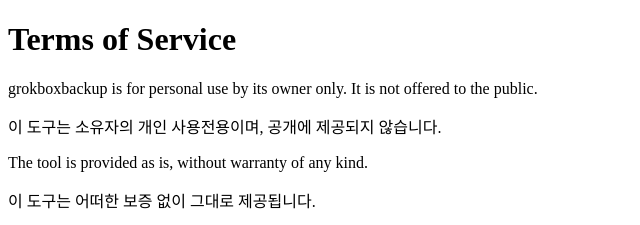
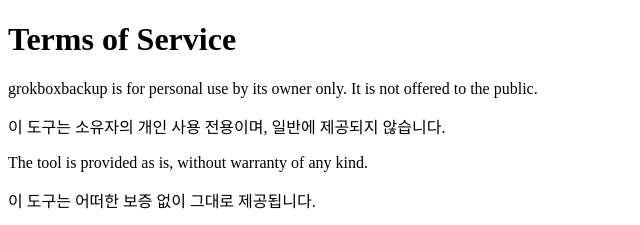
Before and after one commit to zoo1118-crypto/grokboxbackup, a plain HTML site: page terms.html in a window 1280 px wide. Shown: the top 225 px of the page, 0-640 px from the left. Drawn offline with Linux system fonts and the light colour scheme.

Commit message:
Fix typo in Korean homepage text

```diff
--- a/terms.html
+++ b/terms.html
@@ -8,7 +8,7 @@
 <body>
   <h1>Terms of Service</h1>
   <p>grokboxbackup is for personal use by its owner only. It is not offered to the public.</p>
-  <p>이 도구는 소유자의 개인 사용전용이며, 공개에 제공되지 않습니다.</p>
+  <p>이 도구는 소유자의 개인 사용 전용이며, 일반에 제공되지 않습니다.</p>
   <p>The tool is provided as is, without warranty of any kind.</p>
   <p>이 도구는 어떠한 보증 없이 그대로 제공됩니다.</p>
   <p>Contact: <a href="mailto:zoo1118@gmail.com">zoo1118@gmail.com</a></p>
```
Also changed, not shown: index.html (+1 -1 lines).
